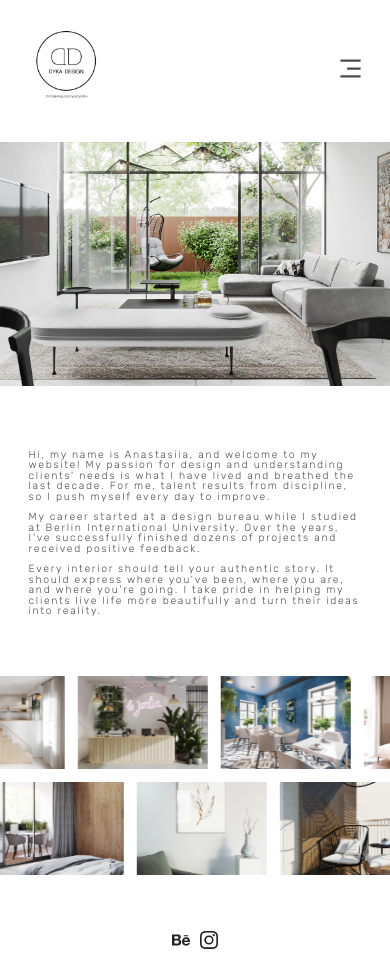
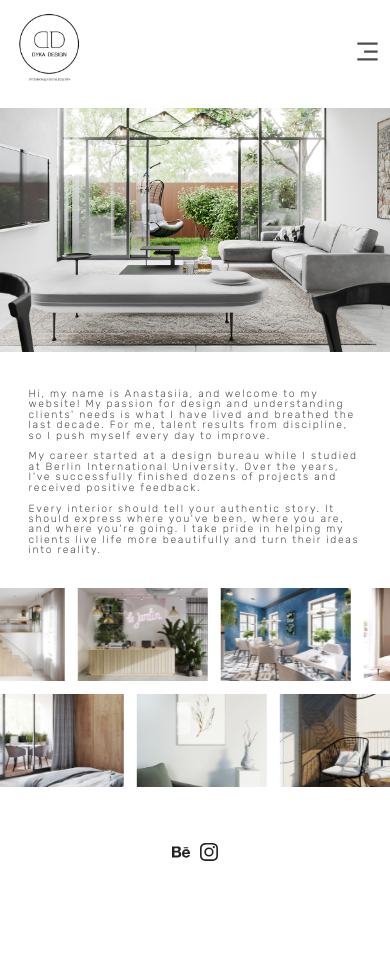
Before and after one commit to scare-destiny/dyka.design, a React (Create React App) app: page / in a window 390 px wide. After the commit the page ends 892 px from the top, so only its background shows below. Built offline with nearby package versions, Linux system fonts and the light colour scheme; the HTML template or start-up script is replaced by a standard one.

Commit message:
responsive design update

```diff
--- a/src/containers/about/about.css
+++ b/src/containers/about/about.css
@@ -8,7 +8,7 @@
 .dyka__about-text_container {
 	width: 50%;
 	padding: 0.7rem;
-	margin: 40px
+	margin: 1rem;
 }
 
 .dyka__about p {
@@ -25,6 +25,7 @@
 	.dyka__about-text_container {
 		width: 90%;
 	}
+
 	.dyka__about p {
 		line-height: 1;
 		font-size: 0.8rem;
--- a/src/containers/hero/hero.css
+++ b/src/containers/hero/hero.css
@@ -9,7 +9,7 @@
 }
 
 
-@media screen and (max-width: 400px) {
+@media screen and (max-width: 450px) {
 	.dyka__hero {
 		height: 30vh;
 	}
--- a/src/containers/navbar/navbar.css
+++ b/src/containers/navbar/navbar.css
@@ -97,9 +97,9 @@
 	}
 }
 
-@media screen and (max-width: 550px) {
+@media screen and (max-width: 450px) {
 	.dyka__navbar {
-		padding: 2rem;
+		padding: 0.7rem;
 	}
 
 	.dyka__navbar-menu_container {
```
